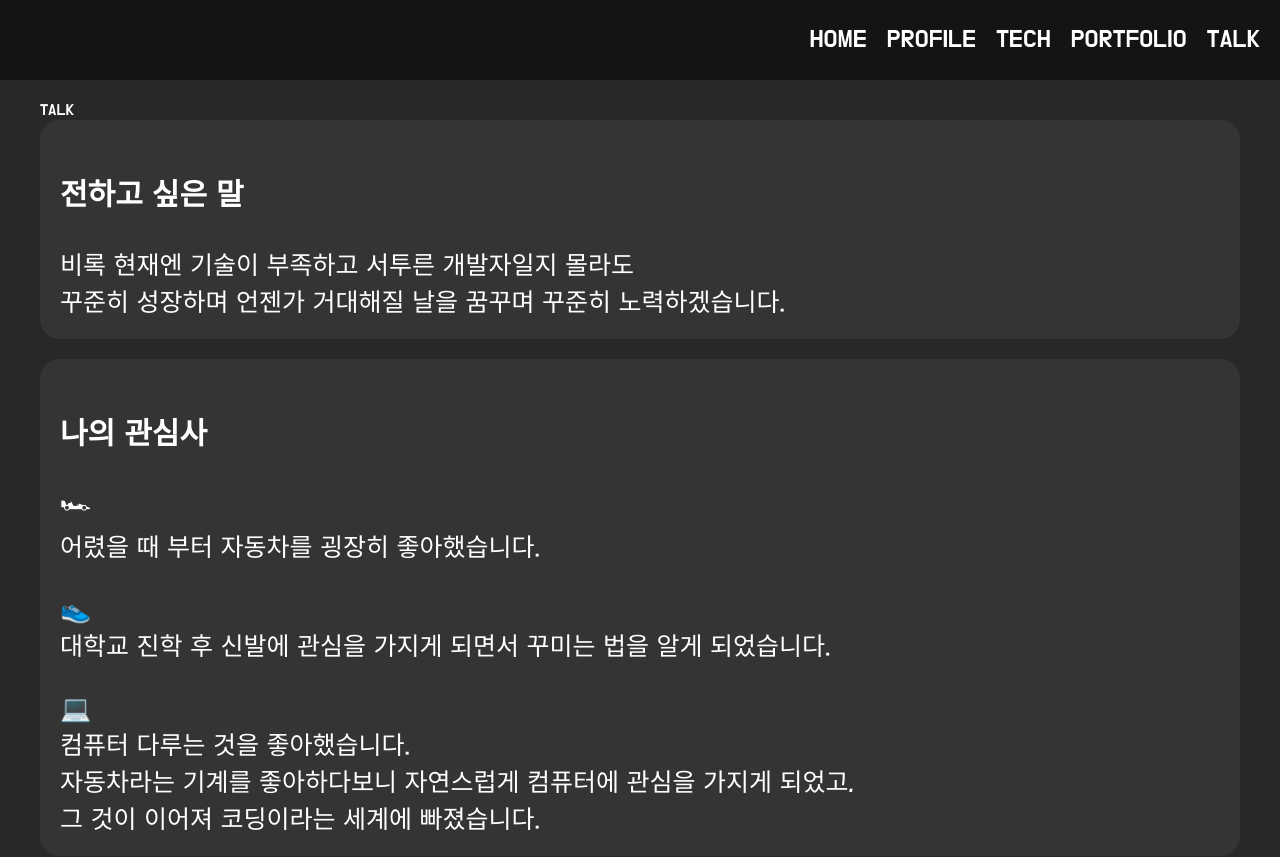
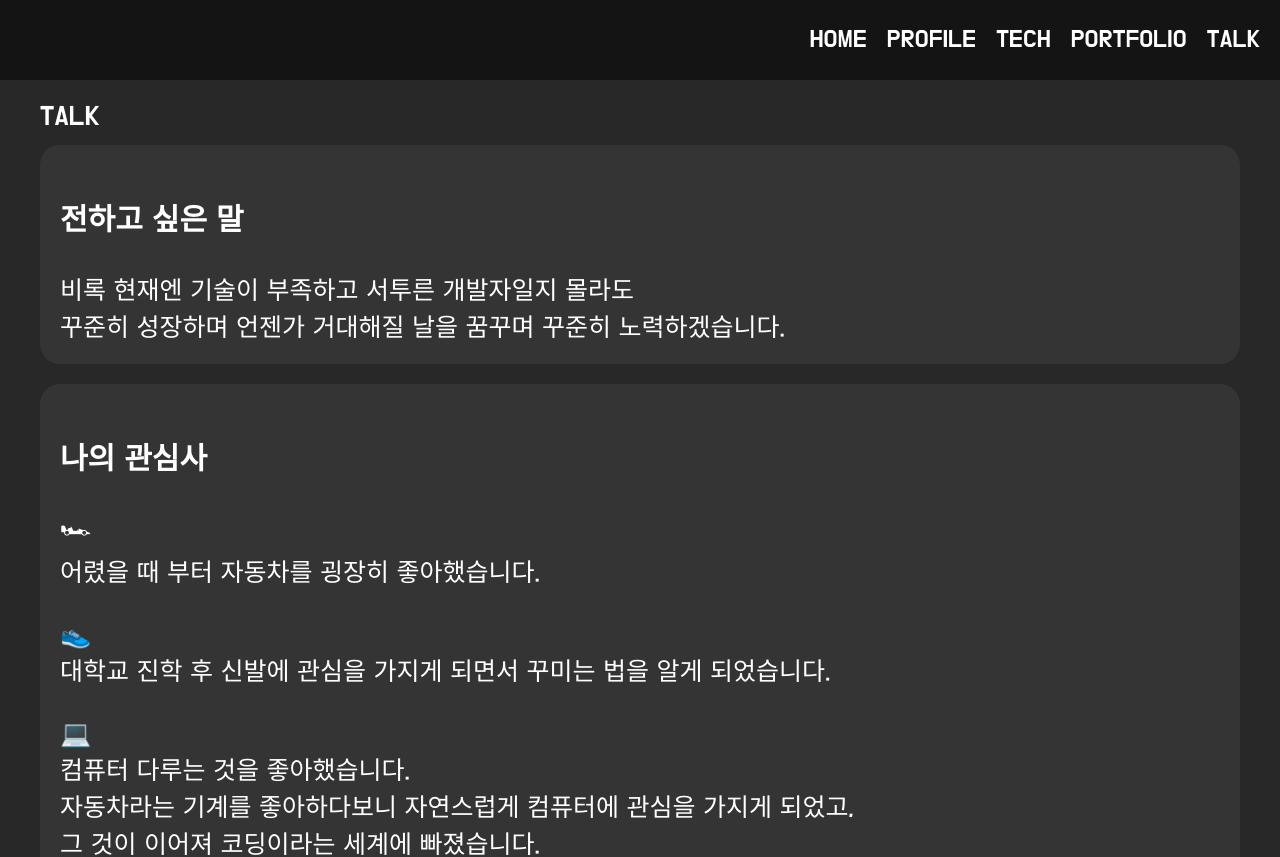
Before and after one commit to dongmin-Lim/portfolio, a React (Create React App) app in the folder frontend/: page /talk in a window 1280 px wide. Shown: the top 857 px of the page. Built offline with nearby package versions, Linux system fonts and the light colour scheme; the HTML template or start-up script is replaced by a standard one.

Commit message:
모든 페이지 Title 변경

```diff
--- a/frontend/src/Portfolio/Portfolio.js
+++ b/frontend/src/Portfolio/Portfolio.js
@@ -3,7 +3,7 @@ import { styled } from "styled-components";
 function Portfolio() {
   return (
     <Frame id="title_2">
-      PORTFOLIO
+      <Title>PORTFOLIO</Title>
       <List>
         {/* <a>https://github.com/Jin-Mook/IT_Library</a> */}
         <div>- 백엔드 개발자로 활동중인 제 친구와 협업하여 영화 리뷰서비스를 제작했습니다.</div>
@@ -25,6 +25,11 @@ export default Portfolio;
 const Frame = styled.div`
   font-size: "40px";
   text-align: "center";
+`;
+
+const Title = styled.div`
+  font-size: 28px;
+  margin-bottom: 10px;
 `;
 
 const List = styled.div`
--- a/frontend/src/Talk/Talk.js
+++ b/frontend/src/Talk/Talk.js
@@ -3,7 +3,7 @@ import { styled } from "styled-components";
 function Talk() {
   return (
     <Frame id="title_3">
-      TALK
+      <Title>TALK</Title>
       <Talk_0>
         <Talk_1>
           <h3>전하고 싶은 말</h3>
@@ -39,6 +39,11 @@ export default Talk;
 const Frame = styled.div`
   font-size: "40px";
   text-align: "center";
+`;
+
+const Title = styled.div`
+  font-size: 28px;
+  margin-bottom: 10px;
 `;
 
 const Talk_0 = styled.div`
--- a/frontend/src/Tech/Tech.js
+++ b/frontend/src/Tech/Tech.js
@@ -3,7 +3,7 @@ import { styled } from "styled-components";
 function Tech() {
   return (
     <Frame id="title_2">
-      TECH
+      <Title>TECH</Title>
       <TechBox>
         <TechImg src="./img/html.png" alt="html" />
         <TechImg src="./img/css.png" alt="css" />
@@ -26,6 +26,11 @@ export default Tech;
 const Frame = styled.div`
   font-size: "40px";
   text-align: "center";
+`;
+
+const Title = styled.div`
+  font-size: 28px;
+  margin-bottom: 10px;
 `;
 
 const TechBox = styled.div`
```
